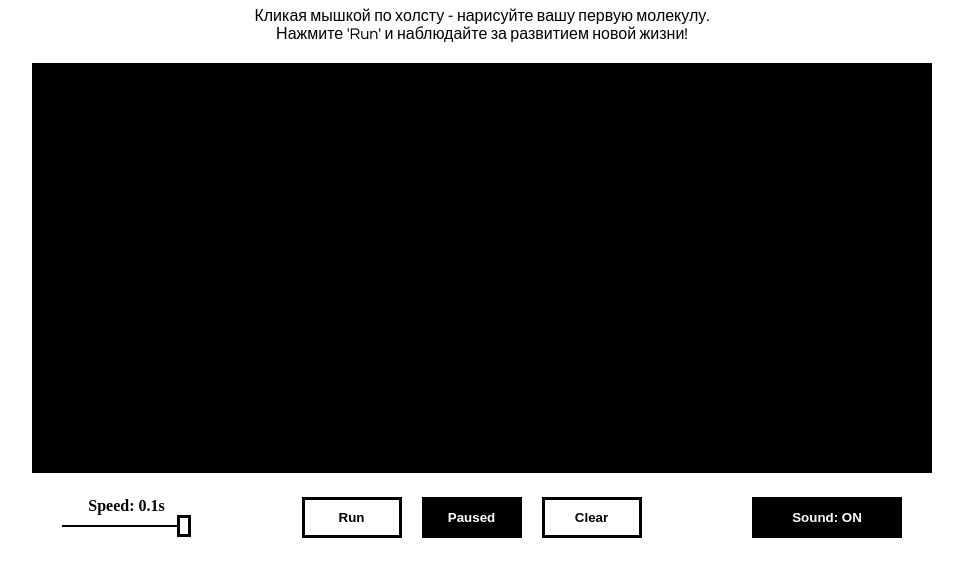
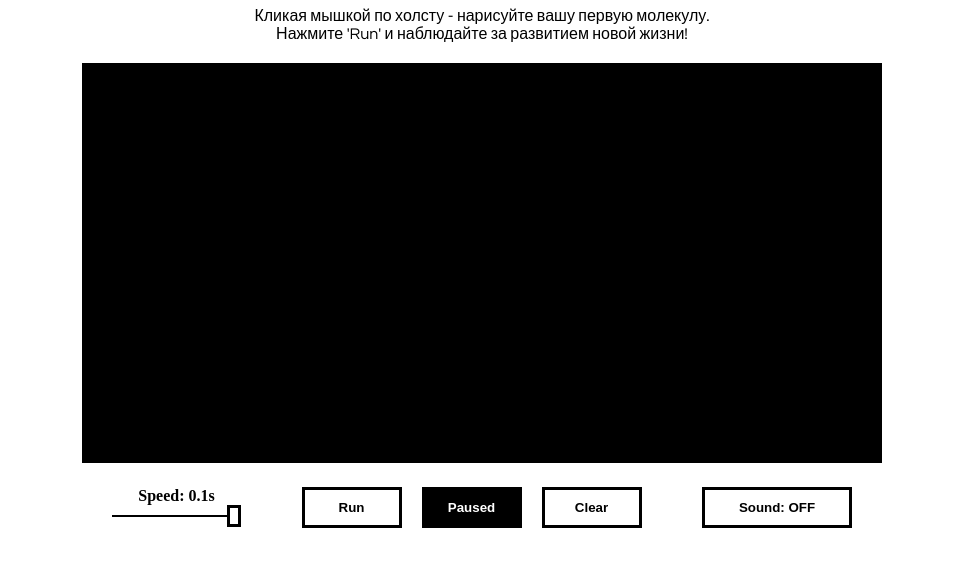
Before and after one commit to devron1n/game-of-life, a plain HTML site: page index.html in a window 1280 px wide. Shown: the part 50-626 px from the top of the page, without its empty margins (158-1121 px from the left). Drawn offline with Linux system fonts and the light colour scheme.

Commit message:
Update styles

```diff
--- a/main.js
+++ b/main.js
@@ -15,7 +15,7 @@
         let generation = [];
         let timer;
         let isRunning = false;
-        let isPlayingMusic = false;
+        let isPlayingMusic = true;
 
         const drawPixel = (x, y, color) => {
             ctx.fillStyle = color;
@@ -187,10 +187,12 @@
 
         /* ===INIT=== */
         //canvas size calculation
-        canvas.width = (70 / 100) * window.innerWidth; //70%
-        canvas.height = (50 / 100) * window.innerHeight; //50%
-        canvas.width += 10 - (canvas.width % 10); //rounding
-        canvas.height += 10 - (canvas.height % 10); //rounding
+        // canvas.width = (70 / 100) * window.innerWidth; //70%
+        // canvas.height = (50 / 100) * window.innerHeight; //50%
+        // canvas.width += 10 - (canvas.width % 10); //rounding
+        // canvas.height += 10 - (canvas.height % 10); //rounding
+        canvas.width = 800;
+        canvas.height = 400;
         console.log(canvas.width, canvas.height);
 
         //canvas size setting
--- a/styles.scss
+++ b/styles.scss
@@ -89,6 +89,10 @@
     display: flex;
     justify-content: center;
     margin: 20px;
+
+    @media screen and (max-width : 1200px) {
+        flex-direction: column;
+    }
 }
 
 .btn-section__btn {
```
Also changed, not shown: styles.css, 1 other file.
